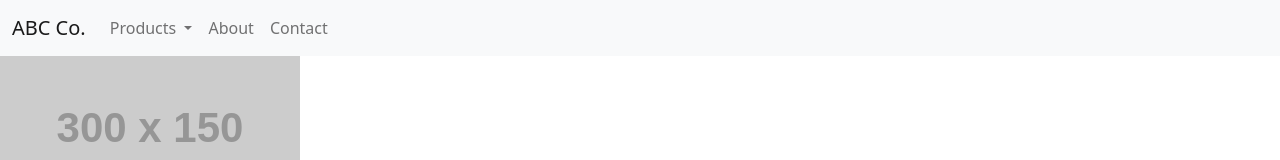
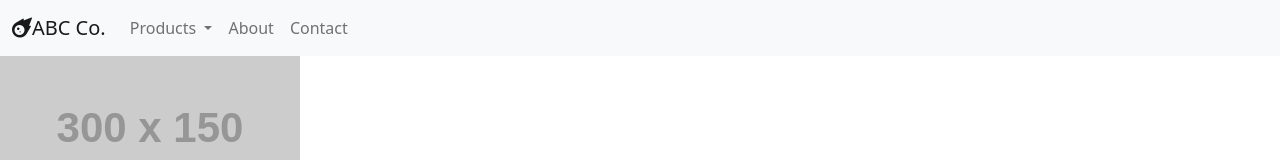
Before and after one commit to pastrychefgamer/Practice-Projects, a plain HTML site: page Project-1/index.html in a window 1280 px wide. Shown: the top 160 px of the page. Drawn offline with nearby package versions, Linux system fonts and the light colour scheme; placeholder pictures from the web are drawn by us.

Commit message:
added icon for company logo

```diff
--- a/Project-1/index.html
+++ b/Project-1/index.html
@@ -19,7 +19,7 @@
     <header>
         <nav class="navbar navbar-expand-lg navbar-light bg-light">
             <div class="container-fluid">
-                <a class="navbar-brand" href="#">ABC Co.</a>
+                <a class="navbar-brand" href="#"><i class="fas fa-meteor"></i>ABC Co.</a>
                 <button class="navbar-toggler" type="button" data-bs-toggle="collapse" data-bs-target="#navbarSupportedContent" aria-controls="navbarSupportedContent" aria-expanded="false" aria-label="Toggle navigation">
                     <span class="navbar-toggler-icon"></span>
                 </button>
```
